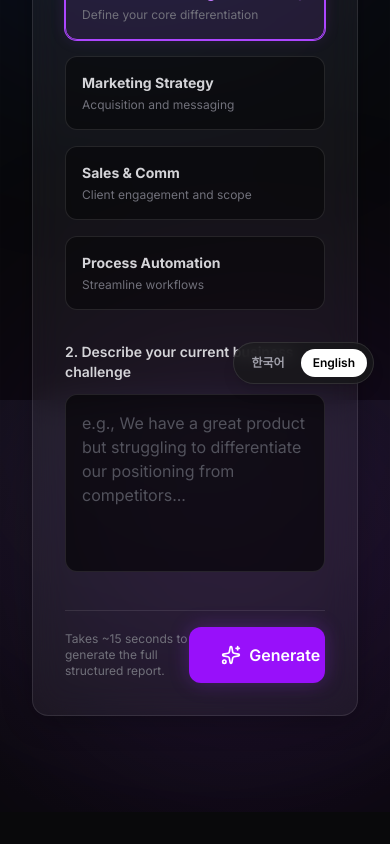
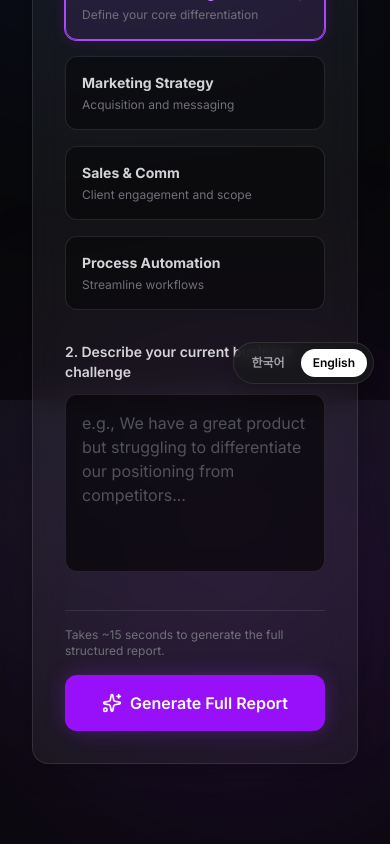
Before and after one commit to Connecto-wyw/AI-Consultancy, a Next.js app: page /cases/new in a window 390 px wide. Shown: the part 444-1288 px from the top of the page. Before the commit the page ends 1256 px from the top, so only its background shows below. Built offline with nearby package versions, Linux system fonts and the light colour scheme.

Commit message:
fix: stack submit button vertically on mobile in new case form
Co-Authored-By: Claude Sonnet 4.6 <noreply@anthropic.com>

```diff
--- a/src/app/cases/new/page.tsx
+++ b/src/app/cases/new/page.tsx
@@ -115,11 +115,11 @@ export default function NewCasePage() {
             />
           </div>
 
-          <div className="pt-4 border-t border-white/10 flex items-center justify-between">
+          <div className="pt-4 border-t border-white/10 flex flex-col sm:flex-row items-start sm:items-center justify-between gap-4">
             <p className="text-xs text-zinc-500 max-w-sm break-keep">{t.thinIntake.timing}</p>
             <button
               type="submit"
-              className="group relative inline-flex items-center px-8 py-4 font-semibold text-white transition-all bg-purple-600 hover:bg-purple-500 rounded-xl shadow-[0_0_20px_rgba(147,51,234,0.3)] hover:shadow-[0_0_30px_rgba(147,51,234,0.5)] whitespace-nowrap overflow-hidden"
+              className="group relative inline-flex items-center px-8 py-4 font-semibold text-white transition-all bg-purple-600 hover:bg-purple-500 rounded-xl shadow-[0_0_20px_rgba(147,51,234,0.3)] hover:shadow-[0_0_30px_rgba(147,51,234,0.5)] w-full sm:w-auto justify-center overflow-hidden"
             >
               <span className="flex items-center gap-2 relative z-10">
                 <Sparkles className="w-5 h-5" />
```
